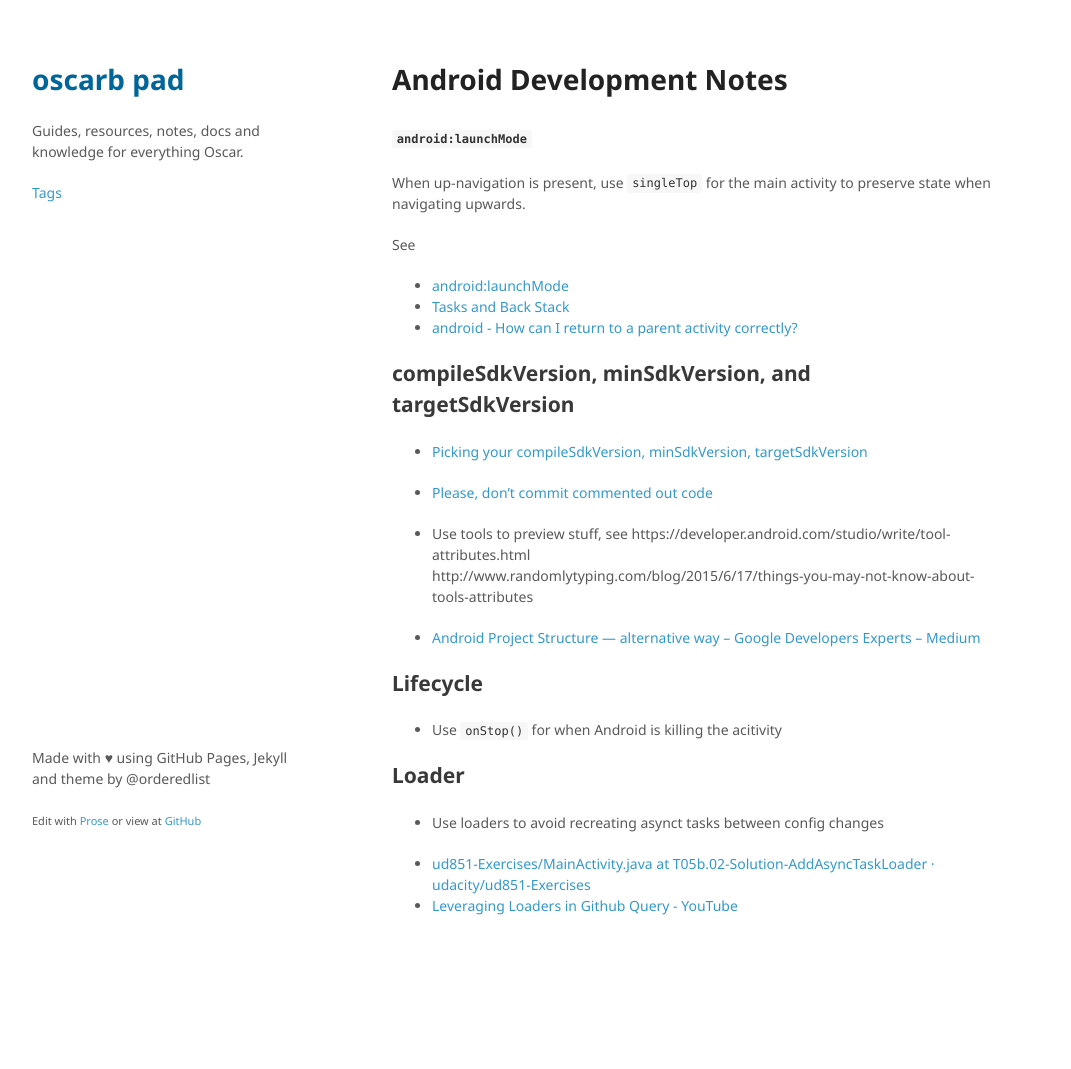
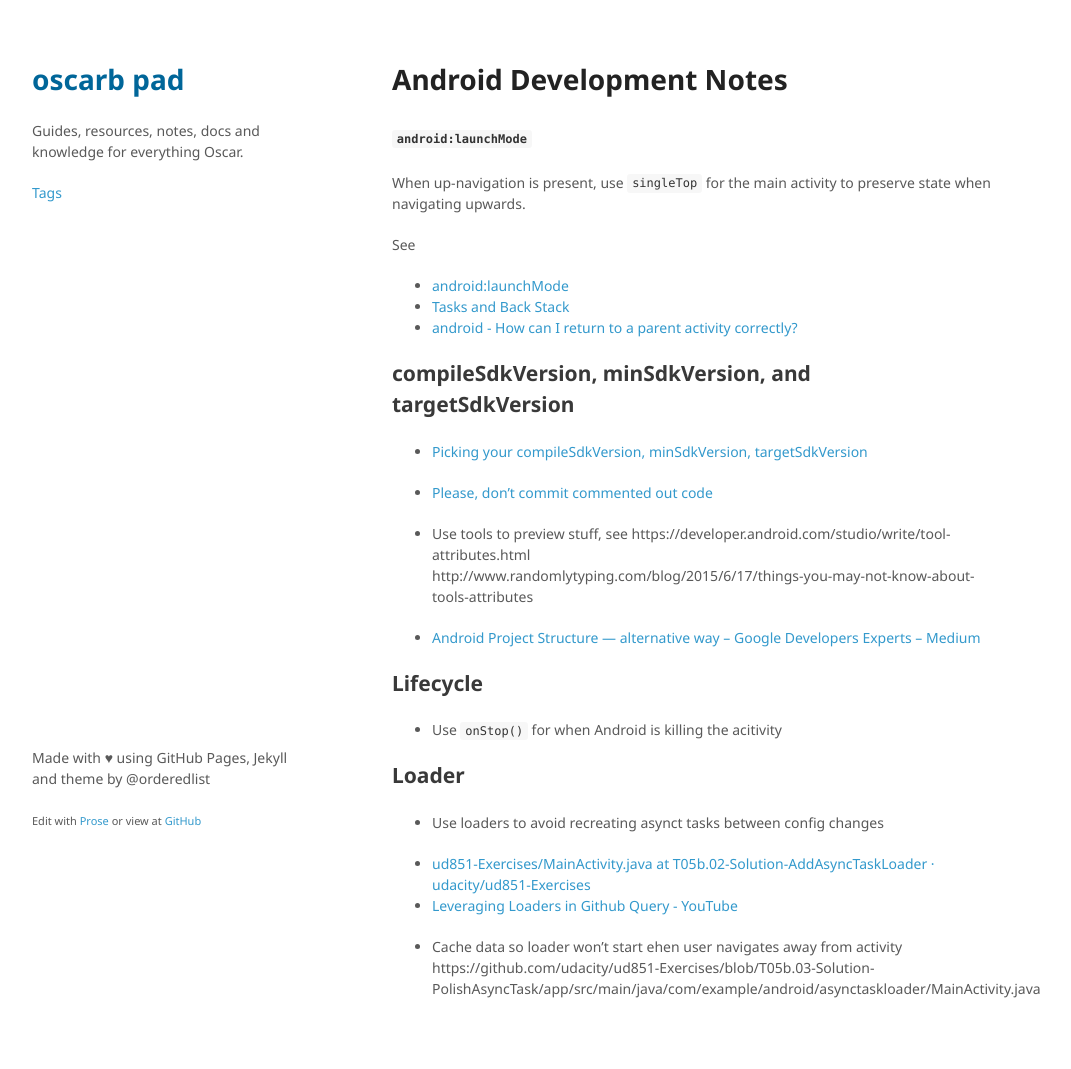
Before and after one commit to oscarb/pad, a Jekyll site: the page built from _docs/android-development-notes.md, in a window 1280 px wide. Shown: the whole page, without its empty margins (128-1199 px from the left). Built offline with Jekyll 4.4.1, drawn with Linux system fonts in a browser that asks for light colours; some web fonts are replaced; before the commit the page ends 986 px from its top, so only the background shows below that.

Commit message:
Updated android-development-notes.md

```diff
--- a/_docs/android-development-notes.md
+++ b/_docs/android-development-notes.md
@@ -38,3 +38,6 @@ http://www.randomlytyping.com/blog/2015/6/17/things-you-may-not-know-about-tools
 
 * [ud851-Exercises/MainActivity.java at T05b.02-Solution-AddAsyncTaskLoader · udacity/ud851-Exercises](https://github.com/udacity/ud851-Exercises/blob/T05b.02-Solution-AddAsyncTaskLoader/app/src/main/java/com/example/android/asynctaskloader/MainActivity.java)
 * [Leveraging Loaders in Github Query - YouTube](https://www.youtube.com/watch?v=5o7SN8Z3VWs)
+
+* Cache data so loader won't start ehen user navigates away from activity
+https://github.com/udacity/ud851-Exercises/blob/T05b.03-Solution-PolishAsyncTask/app/src/main/java/com/example/android/asynctaskloader/MainActivity.java
```
